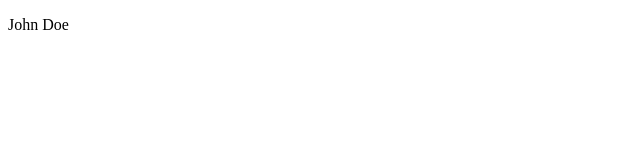
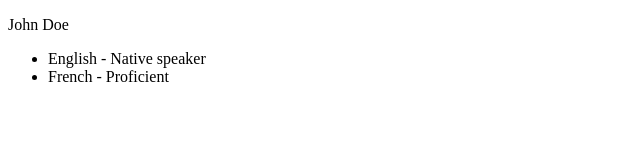
Before and after one commit to sjransom/sjransom.dev, a Gatsby site: page /cv in a window 1280 px wide. Shown: the whole page, without its empty margins (0-640 px from the left). Built offline with nearby package versions, Linux system fonts and the light colour scheme; Gatsby itself is replaced by a stand-in of ours.

Commit message:
add map function for languages

```diff
--- a/src/data/resume.json
+++ b/src/data/resume.json
@@ -58,13 +58,12 @@
     {
       "language": "English",
       "fluency": "Native speaker"
+    },
+    {
+      "language": "French",
+      "fluency": "Proficient"
     }
   ],
-  "interests": [
-    {
-      "name": "Wildlife",
-      "keywords": ["Ferrets", "Unicorns"]
-    }
-  ],
+  "interests": [],
   "references": []
 }
--- a/src/pages/cv.js
+++ b/src/pages/cv.js
@@ -26,10 +26,6 @@ const CV = () => {
               endDate
               gpa
             }
-            interests {
-              name
-              keywords
-            }
             languages {
               language
               fluency
@@ -53,16 +49,24 @@ const CV = () => {
   `)
 
   const info = data.allDataJson.edges[0].node
-
-  const { basics } = info
+  const { basics, languages } = info
 
   return (
-    <React.Fragment>
+    <>
       <Head title="CV" />
       <section>
         <p>{basics.name}</p>
+        <ul>
+          {languages.map(item => {
+            return (
+              <li key={item.language}>
+                {item.language} - {item.fluency}
+              </li>
+            )
+          })}
+        </ul>
       </section>
-    </React.Fragment>
+    </>
   )
 }
 
```
